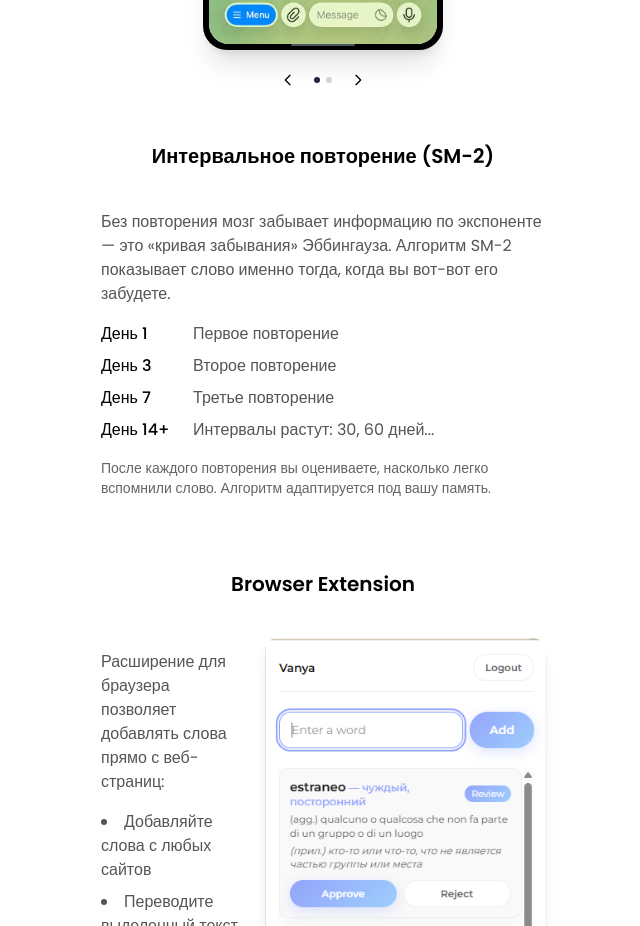
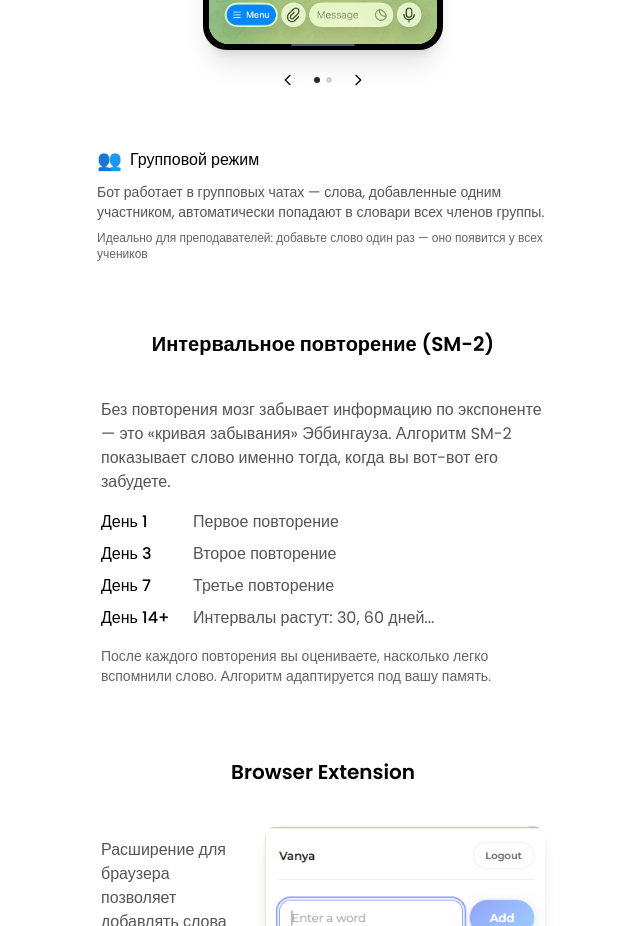
Before and after one commit to inkorobeynikov/portfolio, a Next.js app: page /learning-bot-demo in a window 1280 px wide. Shown: the part 2055-2981 px from the top of the page, without its empty margins (83-723 px from the left). Built offline with nearby package versions, Linux system fonts and the light colour scheme.

Commit message:
add group chat feature

```diff
--- a/app/learning-bot-demo/page.tsx
+++ b/app/learning-bot-demo/page.tsx
@@ -374,6 +374,22 @@ export default function LearnWordsDemoPage() {
                 устанавливать отдельные приложения
               </p>
               <TelegramCarousel />
+
+              {/* Group mode */}
+              <div className="mt-8 p-5 bg-[var(--color-background-secondary)] rounded-lg">
+                <h3 className="font-medium text-[var(--color-text-primary)] mb-2 flex items-center gap-2">
+                  <span className="text-xl">👥</span> Групповой режим
+                </h3>
+                <p className="text-[var(--color-text-secondary)] text-sm">
+                  Бот работает в групповых чатах — слова, добавленные одним
+                  участником, автоматически попадают в словари всех членов
+                  группы.
+                </p>
+                <p className="text-[var(--color-text-muted)] text-xs mt-2">
+                  Идеально для преподавателей: добавьте слово один раз — оно
+                  появится у всех учеников
+                </p>
+              </div>
             </div>
 
             {/* SM-2 Algorithm */}
```
